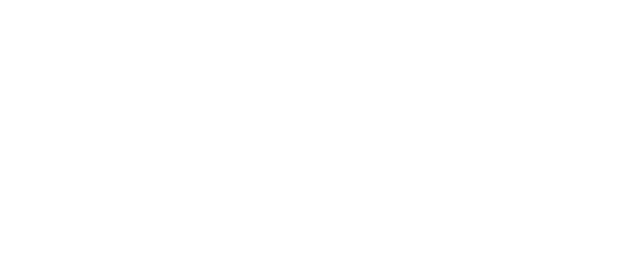
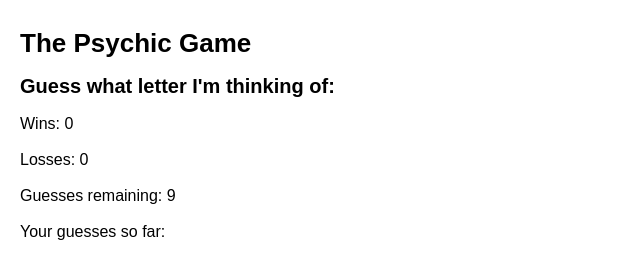
Before and after one commit to jmemmett/Psychic-Game, a plain HTML site: page index.html in a window 1280 px wide. Shown: the whole page, without its empty margins (0-640 px from the left). Drawn offline with Linux system fonts and the light colour scheme.

Commit message:
HTML game display layout, keystroke caputre and confirmation that entry is valid.

```diff
--- a/assets/css/style.css
+++ b/assets/css/style.css
@@ -0,0 +1,23 @@
+body {
+    font-size: 16px;
+    font-family: Arial, Helvetica, sans-serif;
+    text-align: left;
+    margin: 0 auto;
+    padding: 20px;
+}
+
+h1 {
+    font-size: 26px;
+    font-weight: bold;
+    padding: 10px 0;
+}
+
+h2 {
+    font-size:20px;
+    font-weight: bold;
+    padding: 10px 0;
+}
+
+.stats {
+    padding: 10px 0;
+}
--- a/assets/javascript/game.js
+++ b/assets/javascript/game.js
@@ -0,0 +1,59 @@
+
+   // the array of possible letters used to play the game
+    var letters = ["a", "b", "c", "d", "e", "f", "g", "h", "i", "j", "k", "l", "m", "n", "o", "p", "q", "r", "s", "t", "u", "v", "w", "x", "y", "z"];
+
+    // Initialize variables need to keep track of guesses and score
+    var enteredLetter;
+    var randomLetter;
+    var wins = 0;
+    var losses = 0;
+    var remainingGuesses = 9;
+    var previousGuesses = []; // setting this variable to an array so we can push letters as they are guessed into it
+
+
+    // connect JS variables to IDs in the HTML and display their inital values on start of the game
+    document.getElementById("wins").innerHTML = "Wins: " + wins;
+    document.getElementById("losses").innerHTML = "Losses: " + losses;
+    document.getElementById("remainingGuesses").innerHTML = "Guesses remaining: " + remainingGuesses;
+    document.getElementById("previousGuesses").innerHTML = "Your guesses so far: ";
+
+   // Function definitions
+
+    // generate a random letter from the letters array
+    var letterToGuess = function() {
+        randomLetter = letters[Math.floor(Math.random() * letters.length)];
+    }
+
+    // when the user enters a keystroke
+
+    document.onkeyup = function(event) {
+        // place the lower case version of the letter entered into a variable named enteredLetter
+        var enteredLetter = event.key.toLowerCase();
+        console.log(enteredLetter);
+        // compare enteredLetter to the letters array and make sure that the value isn't -1. This will ensure that it was in fact one of the 26 letters in array
+        if ( letters.indexOf(enteredLetter) !== -1 ) {
+            alert("The letter you entered is valid!");
+
+            // generate a random letter from the letters array and store it in a variable named randomLetter
+            letterToGuess();
+            console.log(randomLetter());
+
+        } else {
+            alert("Please enter a single letter (a - z) to continue playing the game.");
+        }
+
+
+    }
+
+    // generate a random letter from the letters array and store it in a variable named randomLetter
+    // compare the enteredLetter to randomLetter
+    // if enteredLetter matches randomLetter:
+        // increase wins by 1 and update the HTML document with updated wins score
+        // reset remainingGuesses to 9 and update the HTML document with this information
+        // remove any previously displayed previousGuesses from the HTML document (should now be blank)
+    // if the random letter does not match the letter entered by the user
+        // decrease remainingGuesses by 1 and update the HTML document with this information
+        // add letter entered by the user to the previousGuesses array and display the contents of the array to the HTML document
+        // if remainingGuesses < 1 (meaning zero) increase losses by 1 and update the HTML document with updated losses score
+        //reset remaining guesses to 9 and update the HTML document with this information
+        // remove any previously displayed previousGuesses from the HTML document (should now be blank)
--- a/index.html
+++ b/index.html
@@ -10,6 +10,14 @@
 </head>
 <body>
 
+    <h1>The Psychic Game</h1>
+    <h2>Guess what letter I'm thinking of:</h2>
+    <p id="wins" class="stats"></p>
+    <p id="losses" class="stats"></p>
+    <p id="remainingGuesses" class="stats"></p>
+    <p id="previousGuesses" class="stats"></p>
+
+
     <script src="assets/javascript/game.js"></script>
 
 </body>
```
